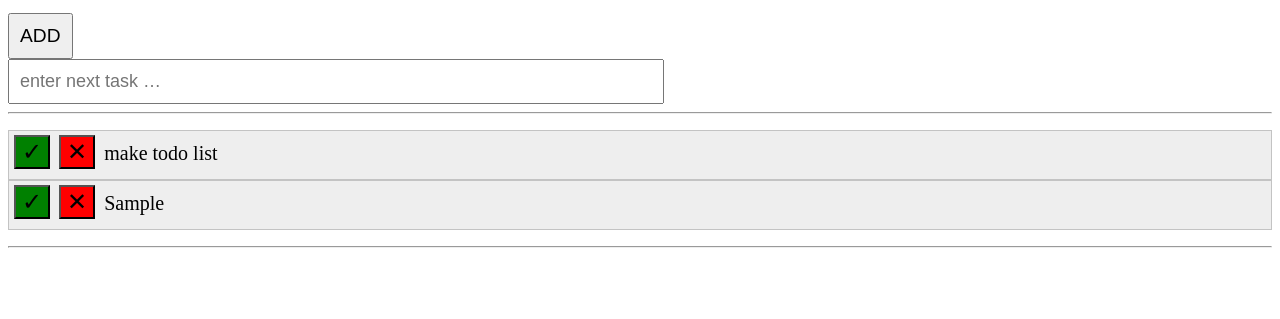
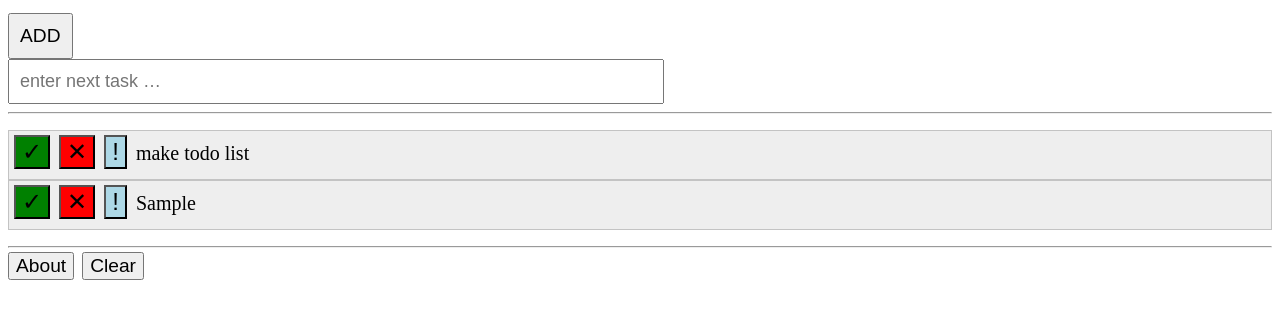
Before and after one commit to TheDystyle/prometheus, a plain HTML site: page index.html in a window 1280 px wide. Both pictures are taken after typing "Sample" into the empty fields and a click on the button "ADD". Shown: the part 61-380 px from the top of the page. Drawn offline with Linux system fonts and the light colour scheme.

Commit message:
prometheus =  base HTML/CSS/JS: module3 task3

```diff
--- a/css/style.css
+++ b/css/style.css
@@ -22,7 +22,7 @@
 /* Task 2*/
 
 
-
+/* Task 3*/
 /* прибрати відступи елементів списку */
 ul {
   padding-left: 0;
@@ -44,6 +44,12 @@ li {
 }
 .remove {
   background: red;
+}
+.important{
+  background: lightblue;
+}
+.important_checked{
+
 }
 
 /* позначити завдання як виконане */
@@ -71,8 +77,13 @@ input[type="button"] {
 
 /* Крок 10 нижче тут */
 .aboutcolor {
+  background: yellow;
 }
 
 /* Крок 12 нижче тут */
 #divabout {
+  margin: 10px;
+  font-size: 20px;
+  width: 300px;
 }
+/* Task 3*/
--- a/index.html
+++ b/index.html
@@ -7,16 +7,16 @@
   <link rel="stylesheet" type="text/css" href="./css/style.css">
 </head>
 <body>
-<!--  Task2  -->
+<!--  Task2  START -->
 <!-- <div id="d1">Hello</div>
 <div id="d2">world</div>
 
 <input type="button" value="change color" onclick="changecolor()">
 <input type="button" value="change text" onclick="changeText()"> -->
-<!--  Task2  -->
+<!--  Task2  END-->
 
 
-
+<!--  Task3 START = TO DO List -->
 <h1 id="myHeader">TO DO List</h1>
   <!-- Крок 1 і крок 2 нижче тут -->
   <input type="button" value="ADD" id="addButton" onclick="addTask()"><br>
@@ -24,17 +24,21 @@
   <hr>
   <ul id="tasks">
     <li>
-      <input type="button" class="done" onclick="markDone(this.parentNode)" value="✓" />
-      <input type="button" class="remove" onclick="remove(this.parentNode)" value="✕" />
+      <input type="button" class="done" onclick="markDone(this.parentNode)" value="&#x2713;" />
+      <input type="button" class="remove" onclick="remove(this.parentNode)" value="&#x2715;" />
+      <input type="button" class="important" onclick="important(this.parentNode)" value="!" />
       make todo list
     </li>
   </ul>
   <hr>
   <!-- - Крок 8 і крок 9 нижче тут -->
+  <div id="divabout" class="aboutcolor"></div>
+  <input type="button" value="About" onclick="doAbout()">
 
   <!-- Крок 13 нижче тут -->
+  <input type="button" value="Clear" onclick="clearAbout()">
 
-
+<!--  Task3 END = TO DO List -->
 <script src="./js/script.js"></script>
 </body>
 </html>
--- a/js/script.js
+++ b/js/script.js
@@ -14,6 +14,8 @@
 // }
 // Task 2
 
+
+// Task 3
 function addTask() {
   var input = document.getElementById("input");
   // отримати поточний текст з поля введення
@@ -24,8 +26,9 @@ function addTask() {
     var item = document.createElement("li");
     // додати HTML для кнопок і тексту нового завдання
     // Зверніть увагу, що потрібно використовувати одинарні лапки '' замість подвійних "" в HTML
-item.innerHTML = '<input type="button" class="done" onclick="markDone(this.parentNode)" value="✓" /> ' +
-                 '<input type="button" class="remove" onclick="remove(this.parentNode)" value="✕" /> ' +
+item.innerHTML = '<input type="button" class="done" onclick="markDone(this.parentNode)" value="&#x2713;" /> ' +
+                 '<input type="button" class="remove" onclick="remove(this.parentNode)" value="&#x2715;" /> ' +
+                 '<input type="button" class="important" onclick="important(this.parentNode)" value="&#33;" /> ' +
                  newTask;
 
     // додати новий елемент до наявного списку
@@ -56,8 +59,20 @@ function remove(item) {
 
 /* Крок 11 нижче тут */
 function doAbout() {
+  var divebout = document.getElementById("divabout");
+  divebout.innerText = 'Author Zimas';
+  // console.log(divebout.innerText);
 }
 
 /* Крок 14 нижче тут */
 function clearAbout() {
+  var divebout = document.getElementById("divabout");
+  divebout.innerText = '';
+  // console.log(divebout.innerText);
 }
+
+function important(item) {
+  item.className = 'important';
+}
+
+// Task 3
```
